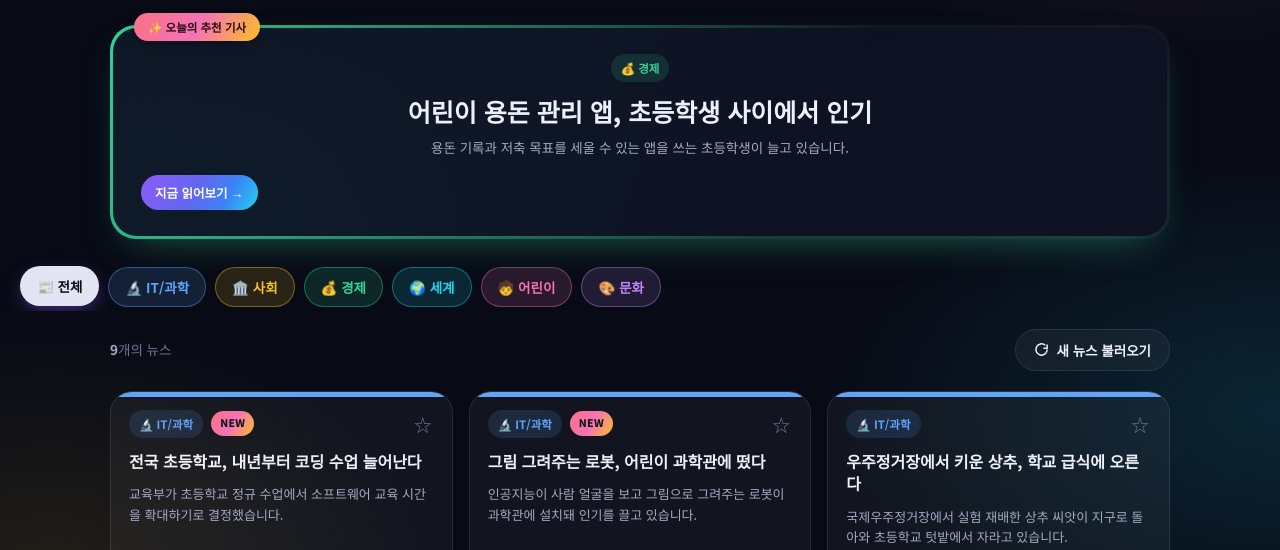
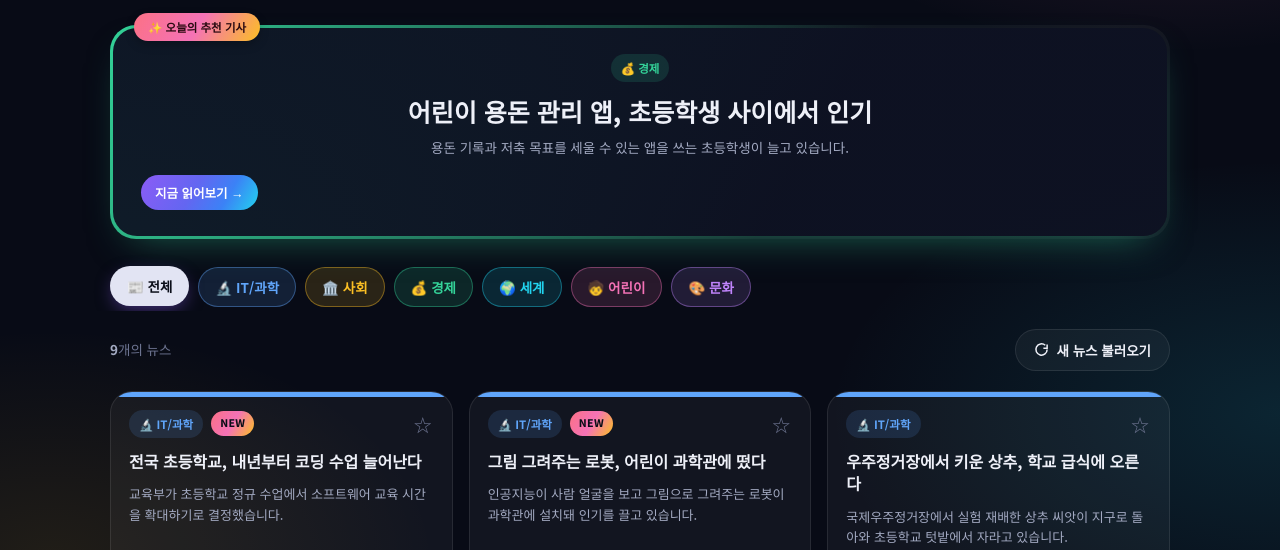
Before and after one commit to aikorean89-lgtm/student_ai_news, a plain HTML site: page index.html in a window 1280 px wide. Shown: the part 250-800 px from the top of the page. Drawn offline with Linux system fonts and the light colour scheme.

Commit message:
fix: 카테고리 필터 행 정렬 버그 수정 (뉴스 카드 목록과 왼쪽 정렬 불일치 해결)

```diff
--- a/index.html
+++ b/index.html
@@ -213,9 +213,9 @@
   .featured-btn{padding:10px 20px; font-size:13.5px;}
 
   /* ---------- Category row ---------- */
-  .cat-scroll{overflow-x:auto; padding:24px 20px 4px; scrollbar-width:none;}
+  .cat-scroll{overflow-x:auto; padding:24px 20px 4px; max-width:1100px; margin:0 auto; scrollbar-width:none; box-sizing:border-box;}
   .cat-scroll::-webkit-scrollbar{display:none;}
-  .cat-row{display:flex; gap:9px; max-width:1100px; margin:0 auto; width:max-content; min-width:100%;}
+  .cat-row{display:flex; gap:9px; width:max-content; min-width:100%;}
   .cat-pill{
     display:flex; align-items:center; gap:7px;
     background:var(--cat-tint, var(--surface)); border:1.5px solid var(--cat-border, var(--border)); color:var(--cat-color, var(--text-dim));
```
